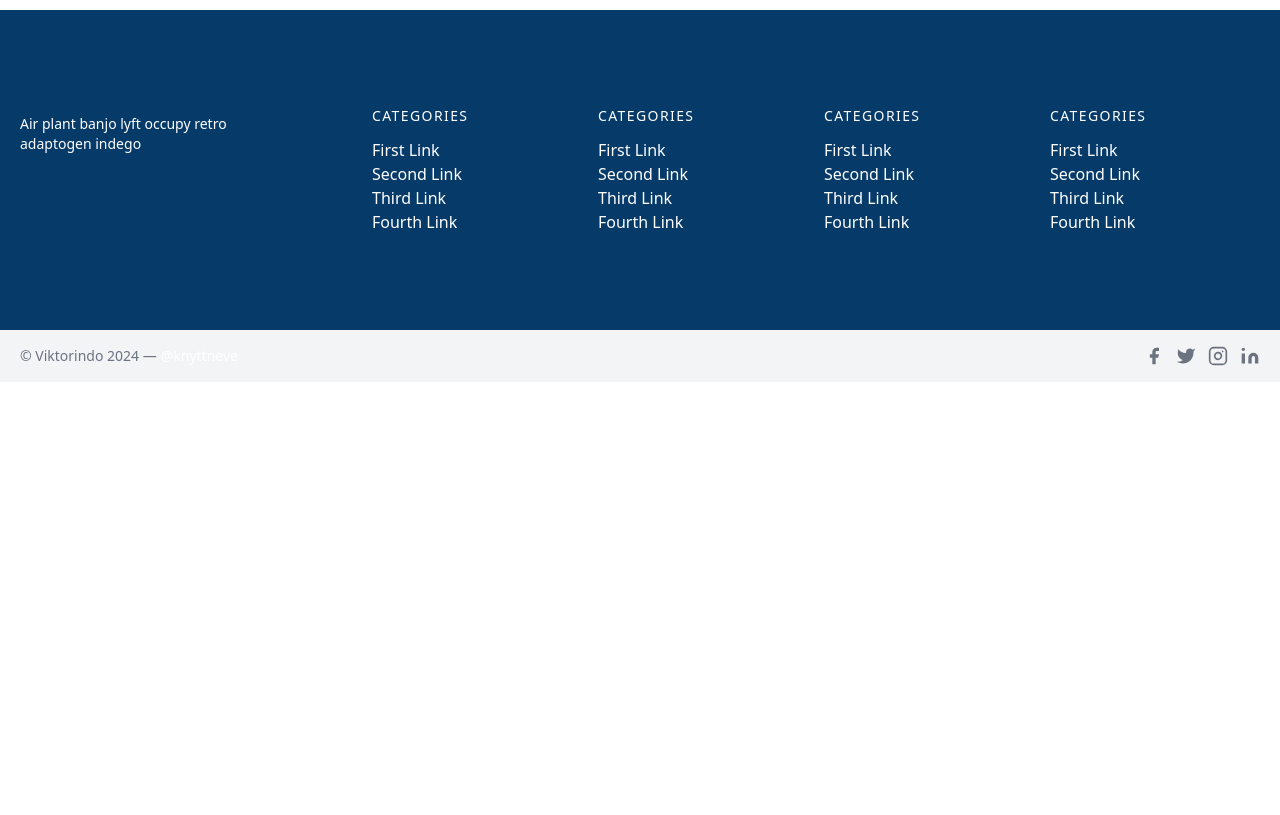
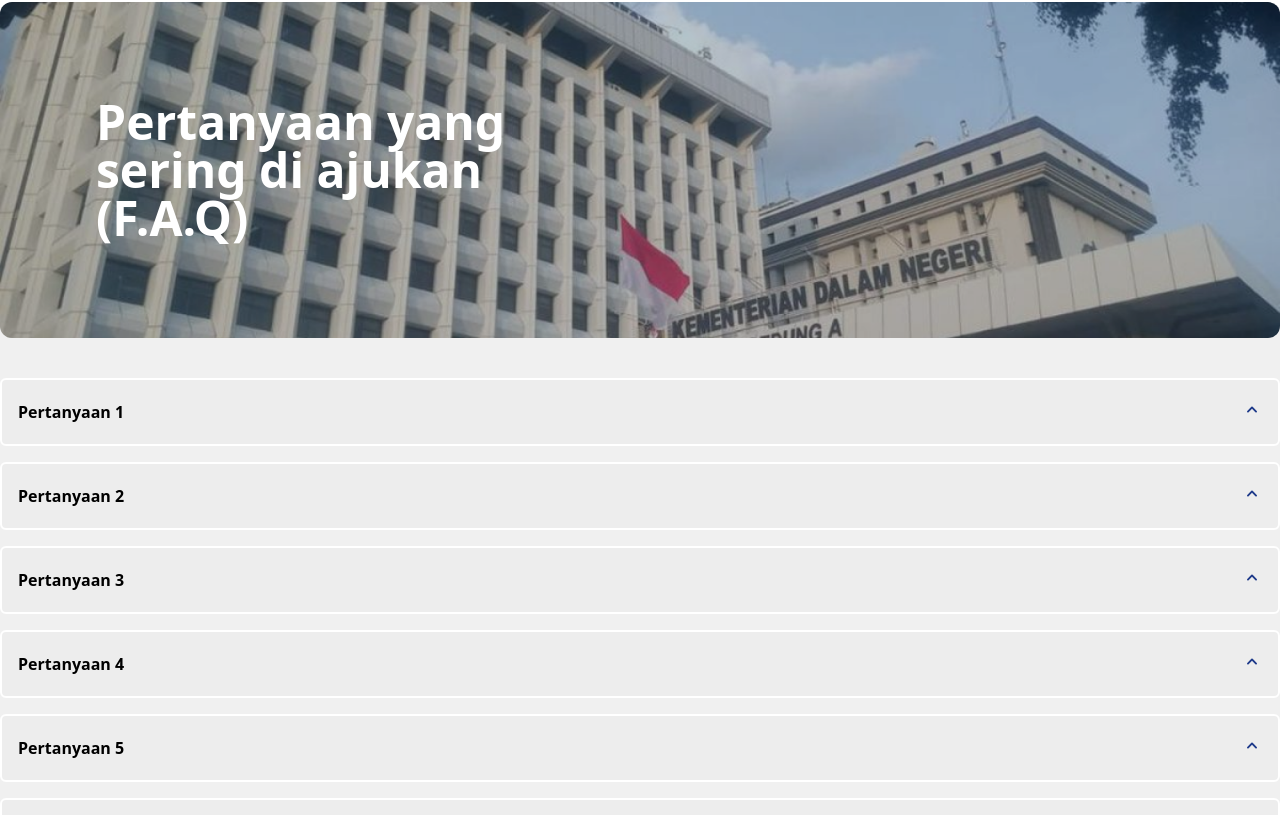
Before and after one commit to AurelNabiel/asn-project, a React (Create React App) app: page / in a window 1280 px wide. Shown: the part 2605-3420 px from the top of the page. Before the commit the page ends 2987 px from the top, so only its background shows below. Built offline with nearby package versions, Linux system fonts and the light colour scheme.

Commit message:
feat: FAQ section

```diff
--- a/src/pages/home/index.jsx
+++ b/src/pages/home/index.jsx
@@ -10,6 +10,8 @@ import { Navigation } from "swiper/modules";
 import "swiper/css";
 import { FaArrowLeft, FaArrowRight } from "react-icons/fa";
 import AdvoCard from "./components/AdvoCard";
+import { Disclosure } from "@headlessui/react";
+import { ChevronUpIcon } from "@heroicons/react/16/solid";
 export default function Home() {
   const advokat = [
     {
@@ -253,6 +255,72 @@ export default function Home() {
         </div>
       </section>
       {/* advokat */}
+      {/* FAQ */}
+      <section className=" mt-32 mb-20 flex justify-center bg-[#EDEDED] bg-opacity-[80%]">
+        <div className="container lg:px-0 px-5 py-10 flex flex-col justify-center relative  xl:bottom-44  lg:bottom-44 md:bottom-36 sm:bottom-28 bottom-28">
+          <div
+            className="w-full  bg-cover bg-center rounded-xl lg:p-24 p-14 mb-10"
+            style={{ backgroundImage: `url(${kemendagri})` }}
+          >
+            <h2 className="lg:text-5xl text-4xl font-bold text-white lg:w-1/2">
+              Pertanyaan yang sering di ajukan (F.A.Q)
+            </h2>
+          </div>
+          <div className="flex flex-col w-full space-y-4">
+            {[1, 2, 3, 4, 5, 6, 7, 8, 9, 10].map((i, key) => (
+              <Question key={key} text={`Pertanyaan ${i}`} />
+            ))}
+          </div>
+        </div>
+      </section>
+      {/* FAQ */}
     </>
   );
 }
+
+function Question({ text }) {
+  const [isOpen, setIsOpen] = React.useState(false);
+
+  return (
+    <>
+      <div className="mx-auto w-full rounded-md bg-[#EDEDED] py-3 border-2 border-white">
+        <Disclosure>
+          {({ open }) => (
+            <>
+              <Disclosure.Button
+                className="flex w-full justify-between px-4 py-2 text-left text-sm font-medium transition-all duration-300 ease-in-out"
+                onClick={() => setIsOpen(!isOpen)}
+              >
+                <span className="w-11/12 font-semibold text-base">{text}</span>
+                <ChevronUpIcon
+                  className={`${
+                    open ? "rotate-180" : ""
+                  } h-5 w-5 text-blue-900 transition-transform duration-300 ease-in-out`}
+                />
+              </Disclosure.Button>
+              {open ? <div className="border-b border-white"></div> : null}
+              <div
+                style={{
+                  height: isOpen ? "auto" : "0px",
+                  overflow: "hidden",
+                  transition: "height 0.5s ease",
+                }}
+              >
+                <Disclosure.Panel
+                  className={`px-4 pt-4 pb-2 lg:text-sm text-xs text-gray-500 transition-opacity duration-500 ease-in-out ${
+                    isOpen ? "opacity-100" : "opacity-0"
+                  }`}
+                >
+                  Lorem ipsum dolor sit amet consectetur adipisicing elit. Esse
+                  illo velit maxime repellendus, ipsam reiciendis eius
+                  praesentium eligendi dolorem delectus quas consequatur fugit
+                  necessitatibus eum dicta laborum. In, perferendis veritatis.
+                </Disclosure.Panel>
+              </div>
+            </>
+          )}
+        </Disclosure>
+      </div>
+    </>
+  );
+}
```
